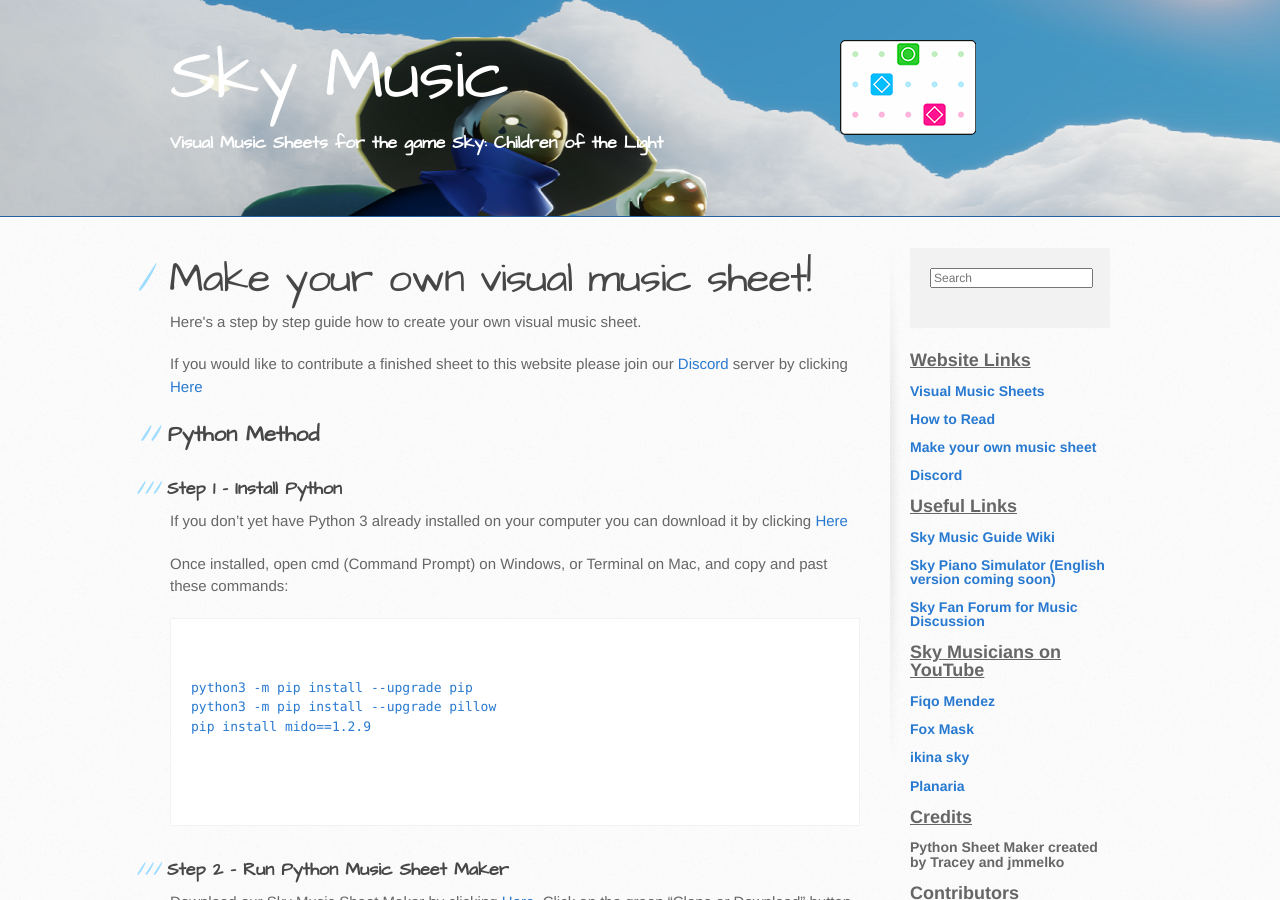
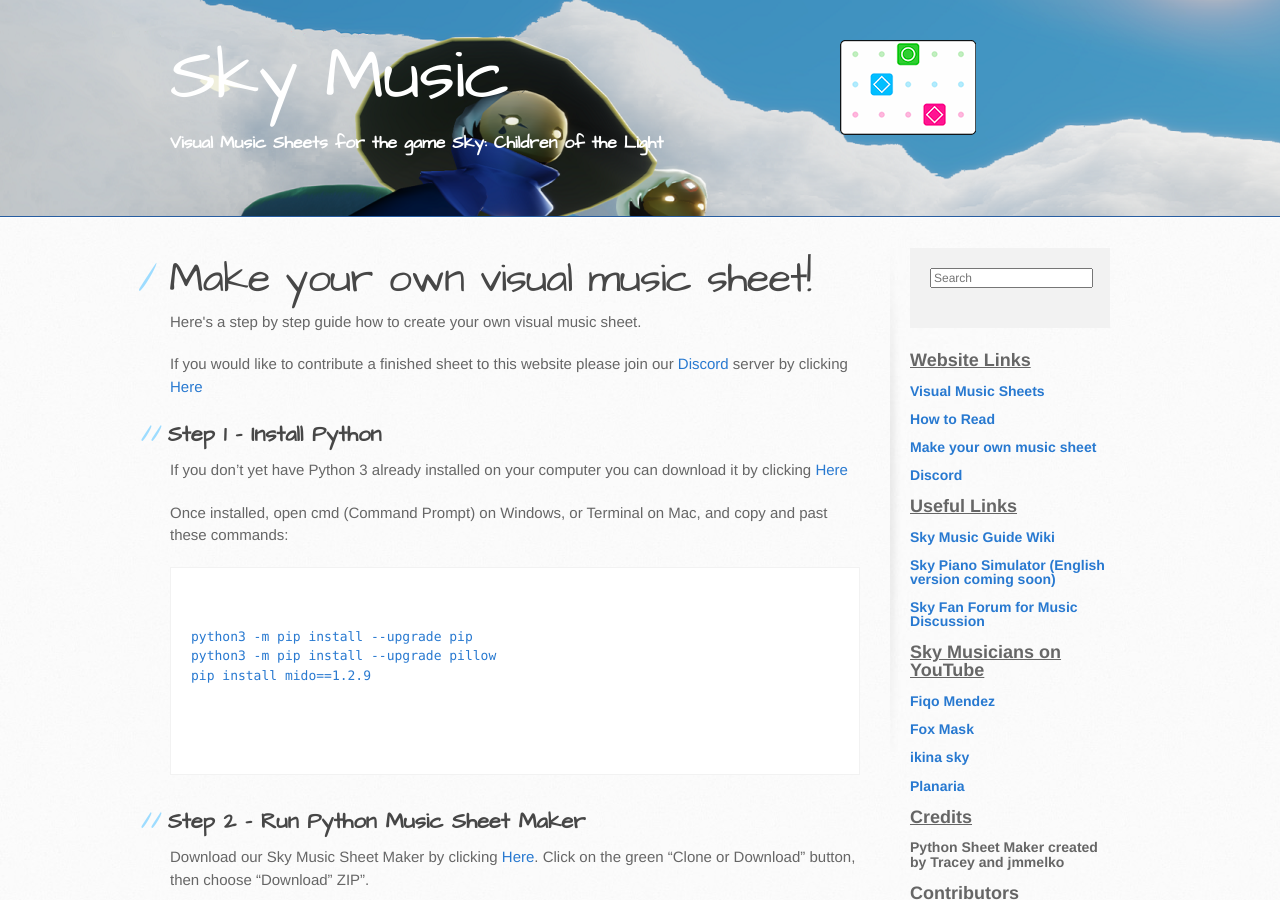
Before and after one commit to sky-music/sky-music.github.io, a Jekyll site: the page built from make-your-own-sheet.md, in a window 1280 px wide and 900 px high. Built offline with Jekyll 4.4.1, drawn with Linux system fonts in a browser that asks for light colours.

Commit message:
Update make-your-own-sheet.md

```diff
--- a/make-your-own-sheet.md
+++ b/make-your-own-sheet.md
@@ -7,9 +7,7 @@ layout: default
 <p>Here's a step by step guide how to create your own visual music sheet.</p>
 If you would like to contribute a finished sheet to this website please join our <a href="./discord.html">Discord</a> server by clicking  <a href="./discord.html">Here</a>
 
-<h2>Python Method</h2>
-
-<h3>Step 1 - Install Python</h3>
+<h2>Step 1 - Install Python</h2>
 If you don't yet have Python 3 already installed on your computer you can download it by clicking <a href="https://www.python.org/downloads/" target="_blank">Here</a>
 
 <p>Once installed, open cmd (Command Prompt) on Windows, or Terminal on Mac, and copy and past these commands:</p>
@@ -21,7 +19,7 @@ pip install mido==1.2.9
   </code>
 </pre>
 
-<h3>Step 2 - Run Python Music Sheet Maker</h3>
+<h2>Step 2 - Run Python Music Sheet Maker</h2>
 Download our Sky Music Sheet Maker by clicking <a href="https://github.com/sky-music/sky-python-music-sheet-maker" target="_blank">Here</a>. Click on the green "Clone or Download" button, then choose "Download" ZIP".
 
 For the sake of examples let's extract this to your Desktop.
@@ -49,11 +47,11 @@ python3 command_line.py
   </code>
 </pre>
 
-<h3>Step 3 - Write your music</h3>
+<h2>Step 3 - Write your music</h2>
 We recommend typing your notation out in Notepad or similar before inputting into cmd/Terminal, as it's easier for you to fix any mistakes this way.
 
 <p>We'll use the ABC1-5 method to input songs.</p>
-<img src="./assets/images/ABC15.jpg">
+<p><img src="./assets/images/ABC15.jpg"></p>
 If you're unfamilliar with this chart or how it will output, please see the <a href="./how-to-read.html">How to Read</a> page.
 
 <p>Seperate boxes by using a blank space, for example typing "B3 B4 B5" will produce:</p>
@@ -71,7 +69,7 @@ If you're unfamilliar with this chart or how it will output, please see the <a h
 <p>Tip 1: We usually find 8 boxes a row works best.</p>
 Tip 2: Do not use a blank line as this will end the song. If you need a blank line in the song use . for blank notes.
 
-<h3>Step 4 - Input your music!</h3>
+<h2>Step 4 - Input your music!</h2>
 With your music typed out, now simply copy and paste all of your notes into cmd/terminal after you've followed Step 2.
 To end the song, press 'Enter' for a new line, then press 'Enter' again on the blank line.
 
```
